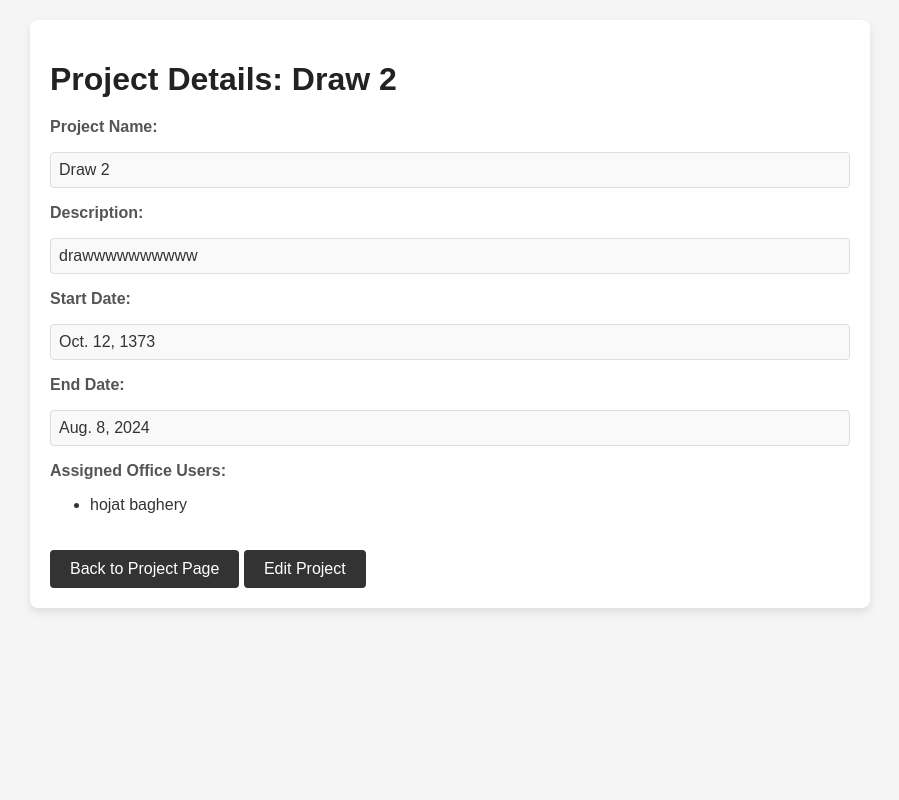
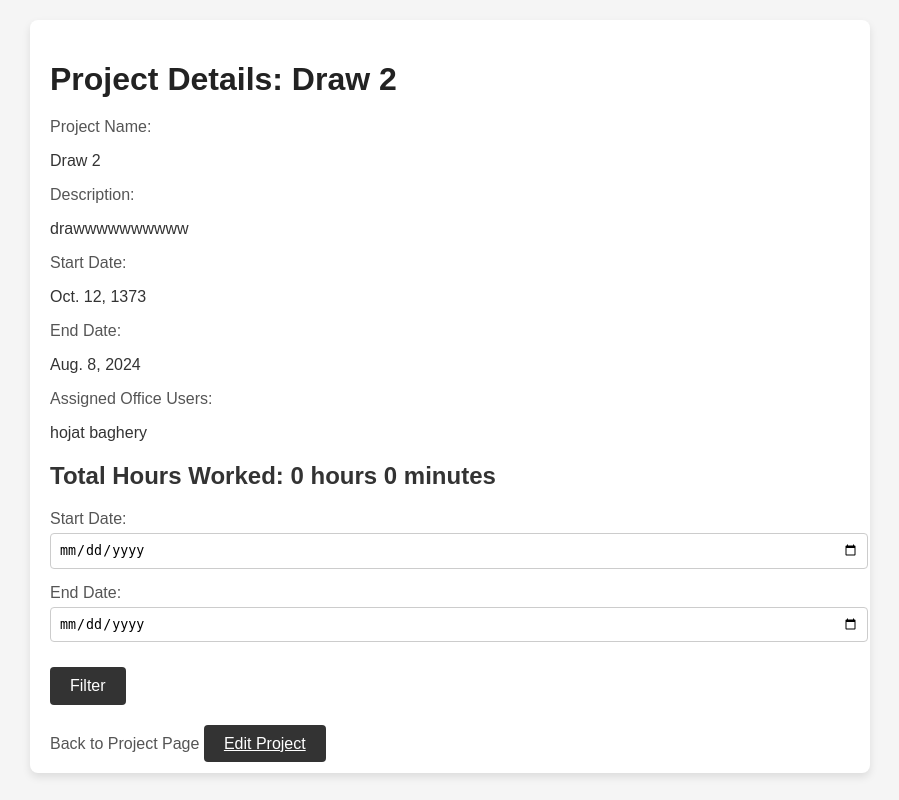
Before and after one commit to CPTicarus/SaatDaftar, a Django app: page /project/6/ in a window 1280 px wide. Shown: the whole page, without its empty margins (190-1089 px from the left). Run offline with Django 5.2, Linux system fonts and the light colour scheme; a user stored in the database is signed in; data comes from the database, SQL or seed files in the repository; both versions use the stored data as it was after the commit.

Commit message:
modified:   daftarMain/__pycache__/views.cpython-311.pyc 	modified:   daftarMain/templates/detail_project.html 	modified:   daftarMain/templates/edit_project.html 	modified:   daftarMain/todo.txt 	modified:   daftarMain/views.py 	modified:   db.sqlite3

```diff
--- a/daftarMain/templates/detail_project.html
+++ b/daftarMain/templates/detail_project.html
@@ -23,35 +23,44 @@
             color: #222;
             margin-bottom: 20px;
         }
-        .detail-group {
+        .form-group {
             margin-bottom: 15px;
         }
-        .detail-group label {
+        .form-group label {
             display: block;
             margin-bottom: 5px;
             color: #555;
-            font-weight: bold;
         }
-        .detail-group p {
+        .form-group input,
+        .form-group textarea {
+            width: 100%;
             padding: 8px;
-            background-color: #f9f9f9;
-            border: 1px solid #ddd;
+            border: 1px solid #ccc;
             border-radius: 4px;
         }
-        .back-link, .edit-button {
+        .button {
+            padding: 10px 20px;
+            margin: 10px 0;
+            border: none;
+            border-radius: 4px;
+            background-color: #333;
+            color: #fff;
+            font-size: 16px;
+            cursor: pointer;
+        }
+        .button:hover {
+            background-color: #555;
+        }
+        .back-link {
             display: inline-block;
             margin-top: 20px;
             text-decoration: none;
-            color: #fff;
-            background-color: #333;
-            padding: 10px 20px;
-            border-radius: 4px;
+            color: #555;
             font-size: 16px;
-            cursor: pointer;
-            text-align: center;
         }
-        .back-link:hover, .edit-button:hover {
-            background-color: #555;
+        .back-link:hover {
+            text-decoration: underline;
+            color: #333;
         }
     </style>
 </head>
@@ -59,33 +68,43 @@
     <div class="container">
         <h1>Project Details: {{ project.name }}</h1>
 
-        <div class="detail-group">
+        <div class="form-group">
             <label for="id_name">Project Name:</label>
             <p>{{ project.name }}</p>
         </div>
-        <div class="detail-group">
+        <div class="form-group">
             <label for="id_description">Description:</label>
             <p>{{ project.description }}</p>
         </div>
-        <div class="detail-group">
+        <div class="form-group">
             <label for="id_start_date">Start Date:</label>
             <p>{{ project.start_date }}</p>
         </div>
-        <div class="detail-group">
+        <div class="form-group">
             <label for="id_end_date">End Date:</label>
             <p>{{ project.end_date }}</p>
         </div>
-        <div class="detail-group">
+        <div class="form-group">
             <label for="id_assigned_users">Assigned Office Users:</label>
-            <ul>
-                {% for user in project.assigned_users.all %}
-                    <li>{{ user.first_name }} {{ user.last_name }}</li>
-                {% endfor %}
-            </ul>
+            <p>{{ project.assigned_users.all|join:", " }}</p>
         </div>
 
+        <h2>Total Hours Worked: {{ total_hours_int }} hours {{ total_minutes }} minutes</h2>
+
+        <form method="GET" action="">
+            <div class="form-group">
+                <label for="start_date">Start Date:</label>
+                <input type="date" id="start_date" name="start_date" value="{{ start_date }}">
+            </div>
+            <div class="form-group">
+                <label for="end_date">End Date:</label>
+                <input type="date" id="end_date" name="end_date" value="{{ end_date }}">
+            </div>
+            <button type="submit" class="button">Filter</button>
+        </form>
+
         <a href="{% url 'project_page' %}" class="back-link">Back to Project Page</a>
-        <a href="{% url 'edit_project' project.id %}" class="edit-button">Edit Project</a>
+        <a href="{% url 'edit_project' project.id %}" class="button">Edit Project</a>
     </div>
 </body>
 </html>
--- a/daftarMain/todo.txt
+++ b/daftarMain/todo.txt
@@ -1,2 +1,4 @@
 fixing add OfficeUser
 اضافه کردن بخش گزارش گیری برای افیس منیجر
+بیمه
+برای چاپ بیمه ردیف،اسم،تاریخ شروع و پایان،توضیحات
--- a/daftarMain/views.py
+++ b/daftarMain/views.py
@@ -335,10 +335,32 @@ def end_project(request, project_id):
 def detail_project(request, project_id):
     project = get_object_or_404(Project, id=project_id)
 
+    # Get optional date range filter from request
+    start_date = request.GET.get('start_date')
+    end_date = request.GET.get('end_date')
+
+    # Convert the date strings to date objects if provided
+    if start_date:
+        start_date = timezone.datetime.strptime(start_date, '%Y-%m-%d').date()
+    if end_date:
+        end_date = timezone.datetime.strptime(end_date, '%Y-%m-%d').date()
+
+    # Calculate total hours worked on the project
+    total_hours = calculate_project_hours(project, start_date, end_date)
+
+    # Convert the total hours to hours and minutes
+    total_hours_int = int(total_hours)  # Extract the full hours part
+    total_minutes = int((total_hours - total_hours_int) * 60)  # Convert fractional hours to minutes
+
     context = {
         'project': project,
+        'total_hours_int': total_hours_int,
+        'total_minutes': total_minutes,
+        'start_date': start_date,
+        'end_date': end_date,
     }
     return render(request, 'detail_project.html', context)
+
 
 @login_required
 def edit_project(request, project_id):
@@ -396,3 +418,27 @@ def calculate_hours(request, employee_id):
         'start_date': start_date,
         'end_date': end_date,
     })
+
+def calculate_project_hours(project, start_date=None, end_date=None):
+    """
+    Calculate the total hours worked on a project within a given date range.
+
+    :param project: The Project instance.
+    :param start_date: The start date of the range (optional).
+    :param end_date: The end date of the range (optional).
+    :return: Total hours worked.
+    """
+    if start_date is None:
+        start_date = timezone.datetime.min.date()
+    if end_date is None:
+        end_date = timezone.now().date()
+
+    # Fetch the time logs within the date range
+    time_logs = ProjectTimeLog.objects.filter(
+        project=project,
+        log_date__range=(start_date, end_date)
+    )
+
+    total_hours = sum(log.hours_spent for log in time_logs)
+
+    return total_hours
```
Also changed, not shown: daftarMain/templates/edit_project.html (+4 -16 lines), db.sqlite3.
